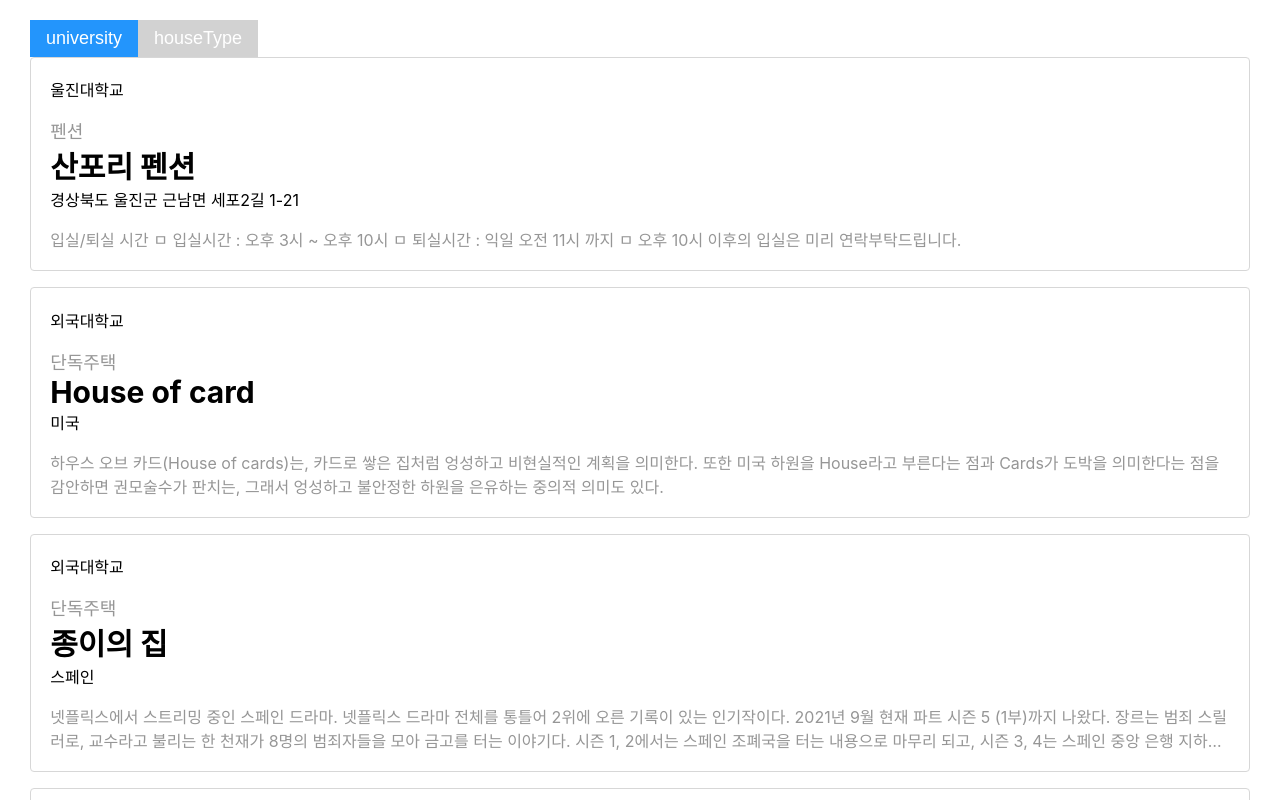
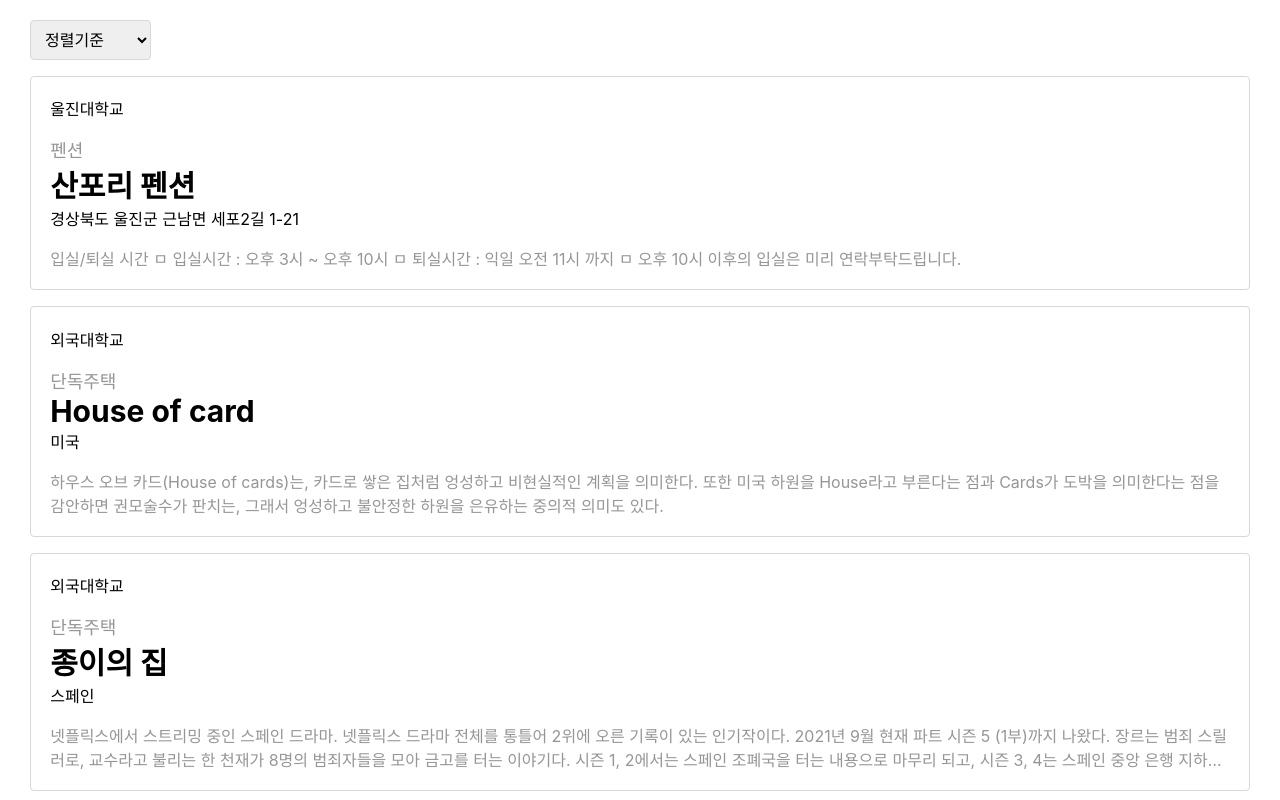
Before and after one commit to Enjoy-Korea/fe-test, a React (Create React App) app: page / in a window 1280 px wide. Shown: the top 800 px of the page. Built offline with nearby package versions, Linux system fonts and the light colour scheme.

Commit message:
feat: 메인 리스트 sorting 기능 추가

```diff
--- a/src/pages/MainList.jsx
+++ b/src/pages/MainList.jsx
@@ -1,41 +1,64 @@
-import React, { useState } from 'react';
+import React, { useEffect, useState } from 'react';
 import data from '../data/houses.mock.json';
-import Button from '../components/common/Button';
 import ListItem from '../components/ListItem';
 import Layout from '../components/common/Layout';
+import SelectBox from '../components/common/SelectBox';
+import styled from 'styled-components';
+
+const Ul = styled.ul`
+  margin-top: 1rem;
+`;
 
 const MainList = () => {
-  const [sortingType, setSortingType] = useState('university');
+  const [sortingType, setSortingType] = useState('none');
+  const [sortedData, setSortedData] = useState(data);
 
-  const onClickSortingType = (e) => {
-    const value = e.target.getAttribute('name');
+  useEffect(() => {
+    let newData = [...data];
+
+    newData.sort((a, b) => {
+      return a.id - b.id;
+    });
+
+    if (sortingType === 'university') {
+      newData.sort((a, b) => {
+        if (a.university < b.university) return -1;
+        else if (a.university === b.university) return 0;
+        else return 1;
+      });
+    } else if (sortingType === 'houseType') {
+      newData.sort((a, b) => {
+        if (a.houseType < b.houseType) return -1;
+        else if (a.houseType === b.houseType) return 0;
+        else return 1;
+      });
+    }
+
+    setSortedData(newData);
+  }, [sortingType]);
+
+  const onChangeSortingType = (e) => {
+    const value = e.target.value;
     setSortingType(value);
   };
 
   return (
     <Layout>
       <section>
-        <Button
-          name="university"
-          isActive={sortingType === 'university'}
-          onClick={onClickSortingType}
+        <SelectBox
+          name="sortingType"
+          defaultValue={sortingType}
+          onChange={onChangeSortingType}
         >
-          university
-        </Button>
-        <Button
-          name="houseType"
-          isActive={sortingType === 'houseType'}
-          onClick={onClickSortingType}
-        >
-          houseType
-        </Button>
-        <ul>
-          {data
-            .sort((a, b) => a.id - b.id)
-            .map((item) => (
-              <ListItem key={item.id} item={item} />
-            ))}
-        </ul>
+          <option value="none">정렬기준</option>
+          <option value="university">university</option>
+          <option value="houseType">houseType</option>
+        </SelectBox>
+        <Ul>
+          {sortedData.map((item) => (
+            <ListItem key={item.id} item={item} />
+          ))}
+        </Ul>
       </section>
     </Layout>
   );
```
